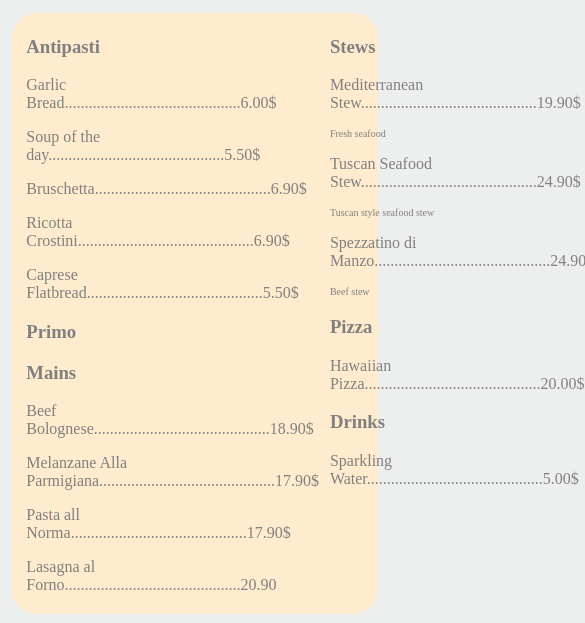
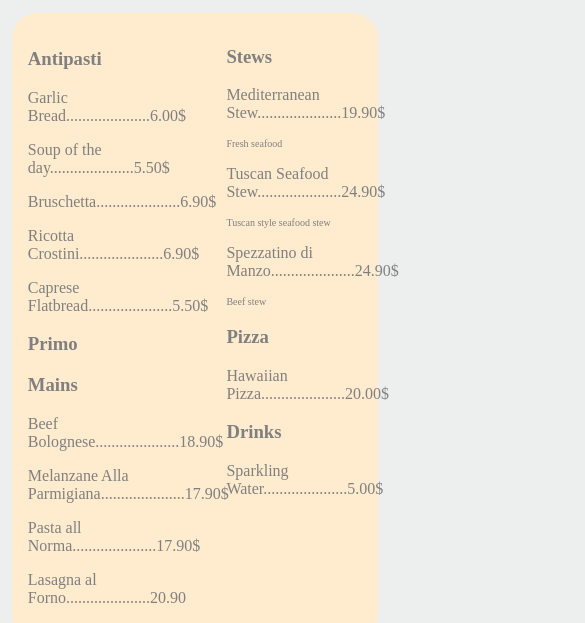
Before and after one commit to kynapy/littlelemon, a plain HTML site: page menu.html in a window 390 px wide. Shown: the part 147-770 px from the top of the page, 585 px wide, since content can reach past the window. Drawn offline with Linux system fonts and the light colour scheme.

Commit message:
Add more responsive design

```diff
--- a/css/styles.css
+++ b/css/styles.css
@@ -1,3 +1,5 @@
+*{box-sizing: border-box;}
+
 body {
     background-color: #EDEFEE;
 }
@@ -39,7 +41,7 @@ nav li a {
 
 #articles {
     display: grid;
-    grid-template-areas: "article article article";
+    grid-template-columns: 1fr 1fr 1fr;
 }
 
 #articles article {
@@ -71,15 +73,13 @@ main {
     margin-left: 1%;
     background-color: blanchedalmond;
     border-radius: 25px;
-    display: flex;
-    padding: 1%;
+    display: grid;
+    grid-template-columns: 1fr 1fr;
 }
 
 #menu article {
     color: grey;
-    margin-left: 20px;
-    flex: 1;
-    margin-left: 3%;
+    padding: 8%;
 }
 
 #menu .desc {
--- a/menu.html
+++ b/menu.html
@@ -24,43 +24,31 @@
     <main>
         <section id="menu">
             <article>
-                <div>
                 <h3>Antipasti</h3>
-                    <p>Garlic Bread............................................6.00$</p>
-                    <p>Soup of the day............................................5.50$</p>
-                    <p>Bruschetta............................................6.90$</p>
-                    <p>Ricotta Crostini............................................6.90$</p>
-                    <p>Caprese Flatbread............................................5.50$</p>
-                </div>
-                <div>
+                <p>Garlic Bread.....................6.00$</p>
+                <p>Soup of the day.....................5.50$</p>
+                <p>Bruschetta.....................6.90$</p>
+                <p>Ricotta Crostini.....................6.90$</p>
+                <p>Caprese Flatbread.....................5.50$</p>
                 <h3>Primo</h3>
-                </div>
-                <div>
                 <h3>Mains</h3>
-                    <p>Beef Bolognese............................................18.90$</p>
-                    <p>Melanzane Alla Parmigiana............................................17.90$</p>
-                    <p>Pasta all Norma............................................17.90$</p>
-                    <p>Lasagna al Forno............................................20.90</p>
-                </div>
+                <p>Beef Bolognese.....................18.90$</p>
+                <p>Melanzane Alla Parmigiana.....................17.90$</p>
+                <p>Pasta all Norma.....................17.90$</p>
+                <p>Lasagna al Forno.....................20.90</p>
             </article>
             <article>
-                <div>
                 <h3>Stews</h3>
-                    <p>Mediterranean Stew............................................19.90$</p>
+                <p>Mediterranean Stew.....................19.90$</p>
                 <p class="desc">Fresh seafood</p>
-                    <p>Tuscan Seafood Stew............................................24.90$</p>
+                <p>Tuscan Seafood Stew.....................24.90$</p>
                 <p class="desc">Tuscan style seafood stew</p>
-                    <p>Spezzatino di Manzo............................................24.90$</p>
+                <p>Spezzatino di Manzo.....................24.90$</p>
                 <p class="desc">Beef stew</p>
-                </div>
-                <div>
                 <h3>Pizza</h3>
-                    <p>Hawaiian Pizza............................................20.00$</p>
-                </div>
-                <div>
+                <p>Hawaiian Pizza.....................20.00$</p>
                 <h3>Drinks</h3>
-                    <p>Sparkling Water............................................5.00$</p>
-                </div>
+                <p>Sparkling Water.....................5.00$</p>
             </article>
         </section>
     </main>
```
Also changed, not shown: index.html (+1 -1 lines). Lines whose indentation alone changed are shown as unchanged.
